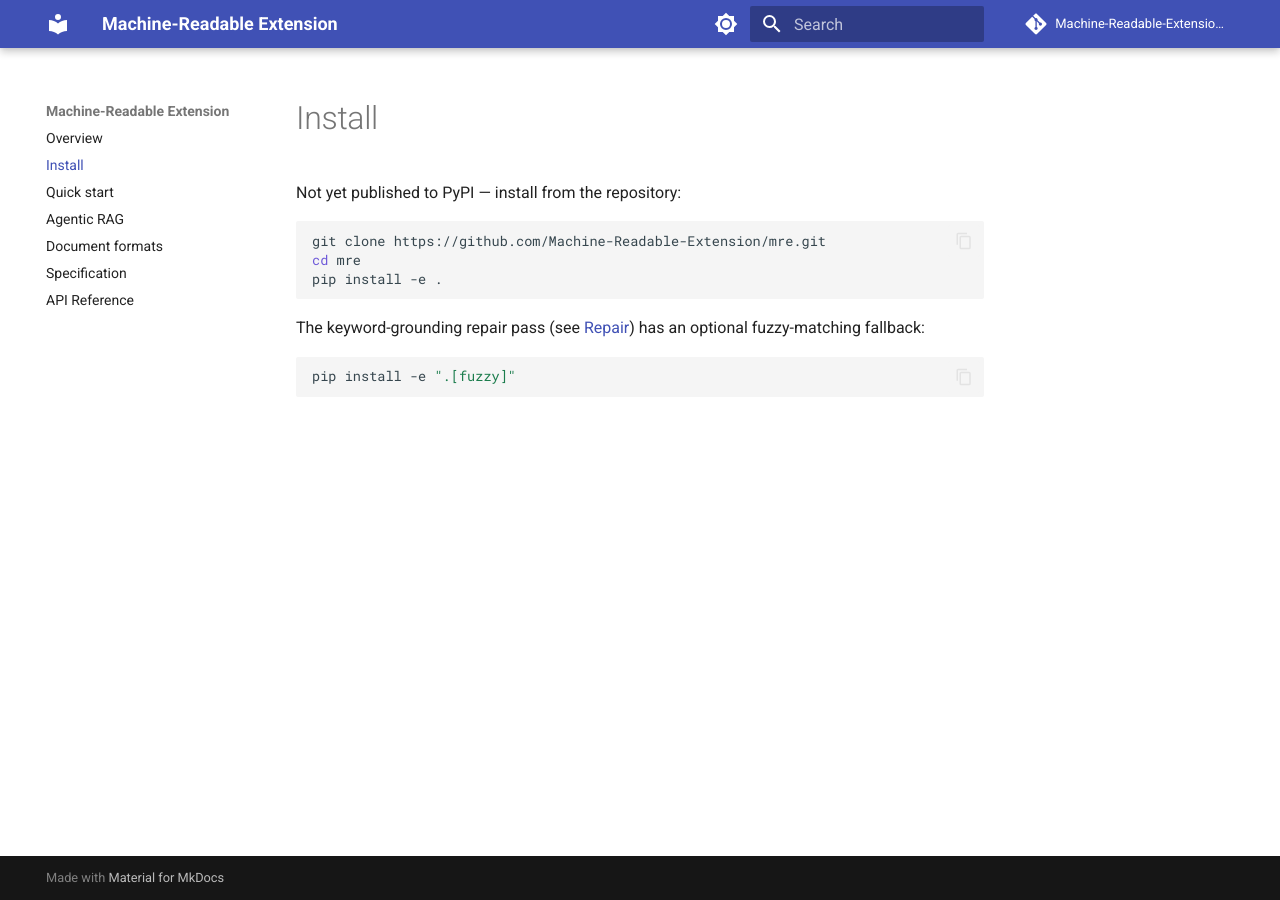
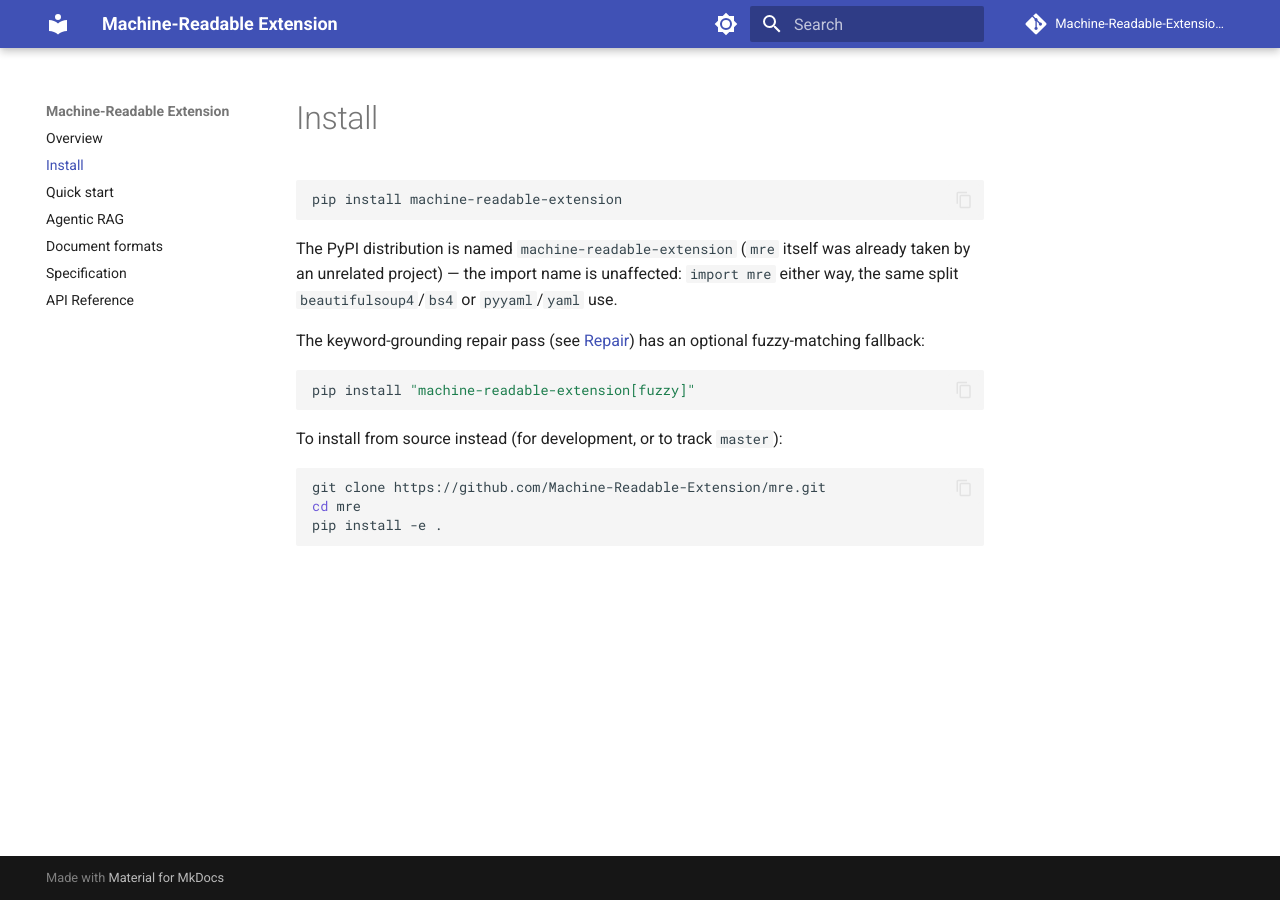
Before and after one commit to Machine-Readable-Extension/mre, an MkDocs documentation site: the page built from docs/install.md, in a window 1280 px wide. Built offline with MkDocs 1.6.1 and Material for MkDocs 9.7.7, drawn with Linux system fonts in a browser that asks for light colours; comment, search, counter and statistics services are not loaded.

Commit message:
Rename PyPI distribution to machine-readable-extension (mre is taken)
The name "mre" is already registered on PyPI by an unrelated project
("Maker Regular Expressions"). Renamed the distribution name only --
`import mre` is unaffected (same split beautifulsoup4/bs4 uses). Updated
publish.yml's environment URL and the install docs (README.md,
docs/install.md) to the new `pip install machine-readable-extension`.

````diff
--- a/docs/install.md
+++ b/docs/install.md
@@ -1,16 +1,25 @@
 # Install
 
-Not yet published to PyPI — install from the repository:
+```bash
+pip install machine-readable-extension
+```
+
+The PyPI distribution is named `machine-readable-extension` (`mre` itself was
+already taken by an unrelated project) — the import name is unaffected:
+`import mre` either way, the same split `beautifulsoup4`/`bs4` or
+`pyyaml`/`yaml` use.
+
+The keyword-grounding repair pass (see [Repair](quickstart.md#repair)) has an
+optional fuzzy-matching fallback:
+
+```bash
+pip install "machine-readable-extension[fuzzy]"
+```
+
+To install from source instead (for development, or to track `master`):
 
 ```bash
 git clone https://github.com/Machine-Readable-Extension/mre.git
 cd mre
 pip install -e .
 ```
-
-The keyword-grounding repair pass (see [Repair](quickstart.md#repair)) has an
-optional fuzzy-matching fallback:
-
-```bash
-pip install -e ".[fuzzy]"
-```
````
Also changed, not shown: README.md (+6 -5 lines), pyproject.toml (+6 -1 lines), 1 other file.
